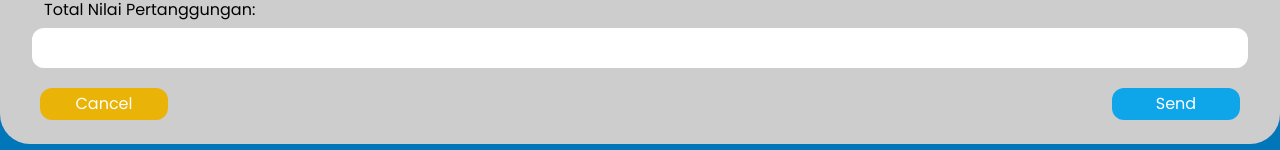
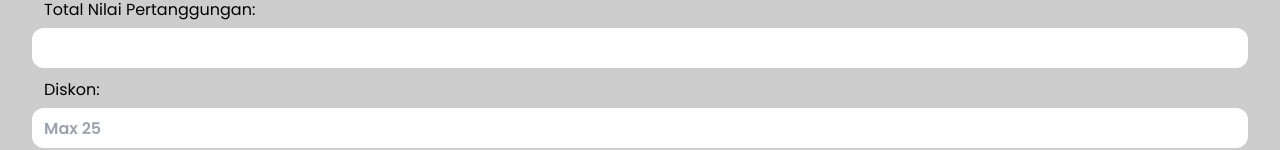
Before and after one commit to Stheven-Chen/agentApp, a React (Create React App) app: page /agent/application/newmv/1 in a window 1280 px wide. Shown: the part 802-952 px from the top of the page. Built offline with nearby package versions, Linux system fonts and the light colour scheme; no server answers.

Commit message:
diskon dan endors ngumpet

```diff
--- a/src/component/fab.tsx
+++ b/src/component/fab.tsx
@@ -48,7 +48,7 @@ function FabComponent() {
       )}
 
       {/* Bulatan Endorsement */}
-      {showBulatans && (
+      {/* {showBulatans && (
         <button
         onClick={()=>{
           setShowAlert(true)
@@ -57,7 +57,7 @@ function FabComponent() {
         className="bg-green-500 text-white rounded-full w-16 h-16 flex items-center justify-center absolute right-2 bottom-44">
           <span className="text-xs font-bold">Endorsement</span>
         </button>
-      )}
+      )} */}
 
       {/* Bulatan New */}
       {showBulatans && (
@@ -66,7 +66,7 @@ function FabComponent() {
           setShowAlert(true)
           setWhere('new')
         }}
-         className="bg-yellow-500 text-white rounded-full w-16 h-16 flex items-center justify-center absolute right-2 bottom-64">
+         className="bg-yellow-500 text-white rounded-full w-16 h-16 flex items-center justify-center absolute right-2 bottom-44 64">
           <span className="text-xs font-bold">New</span>
         </button>
       )}
--- a/src/pages/new2.tsx
+++ b/src/pages/new2.tsx
@@ -12,7 +12,7 @@ import formatCurrency from '../component/function/formatcurrency';
 import useToday from '../component/function/today';
 
 const NewApp2: React.FC = () => {
-  const [data, setData] = useState({
+  const [data, setData] = useState<any>({
     polis: '',
     alamatObj: '',
     periode: '',
@@ -20,7 +20,9 @@ const NewApp2: React.FC = () => {
     kelas:'',
     tsi:'',
     addedDate:'',
-    type:''
+    type:'',
+    diskon:'',
+    komisi:'',
   });
   const newApp = useSelector((state: NewState) => state.newApp);
   const dispatch = useDispatch();
@@ -29,7 +31,7 @@ const NewApp2: React.FC = () => {
 
   const handleInputChange = (e: React.ChangeEvent<HTMLInputElement | HTMLSelectElement>) => {
     const { name, value } = e.target;
-    setData((prevState) => ({ ...prevState,addedDate: today, type: "New", [name]: value }));
+    setData((prevState:any) => ({ ...prevState,addedDate: today, type: "New", [name]: value }));
   };
 
   const submit = (e:React.FormEvent<HTMLFormElement>) =>{
@@ -44,6 +46,8 @@ const NewApp2: React.FC = () => {
       kelas:data.kelas,
       addedDate:data.addedDate,
       type:data.type,
+      diskon:data.diskon,
+      komisi:15-data.diskon
 
     }))
 
@@ -193,6 +197,21 @@ const NewApp2: React.FC = () => {
                   type="text"
                 />
               </div>
+              <div className={`relative my-5`}>
+                <label htmlFor="diskon" className={`absolute left-3 -top-2.5 transition-all duration-200`}>
+                  Diskon:
+                </label>
+                <input
+                  id="diskon"
+                  name="diskon"
+                  placeholder="Max 15"
+                  value={data.diskon}
+                  onChange={handleInputChange}
+                  className="rounded-xl pl-3 w-full h-10 mt-5 p-3 font-Poppins font-semibold"
+                  max={15}
+                  type="number"
+                />
+              </div>
               <div className='w-full flex justify-between px-2'>
                 <button onClick={()=>{navigate('/agent/application')}} className="bg-yellow-500 h-8 w-32 text-white font-Poppins rounded-xl transform-gpu transition-transform duration-300 active:scale-90">Cancel</button>
                 <button type="submit" className="bg-sky-500 h-8 w-32 text-white font-Poppins rounded-xl transform-gpu transition-transform duration-300 active:scale-90">Send</button>
--- a/src/pages/newMv2.tsx
+++ b/src/pages/newMv2.tsx
@@ -12,7 +12,7 @@ import formatCurrency from '../component/function/formatcurrency';
 import useToday from '../component/function/today';
 
 const NewAppMv2: React.FC = () => {
-  const [data, setData] = useState({
+  const [data, setData] = useState<any>({
     polis: '',
     periode: '',
     okupasi: '',
@@ -24,8 +24,9 @@ const NewAppMv2: React.FC = () => {
     year:'',
     mesin:'',
     rangka:'',
-    plat:''
-
+    plat:'',
+    komisi:'',
+    diskon:''
   });
   const [merekMobil, setMerekMobil] = useState([]);
   const [modelMobil, setModelMobil] = useState(["1",'2','3']);
@@ -36,7 +37,7 @@ const NewAppMv2: React.FC = () => {
 
   const handleInputChange = (e: React.ChangeEvent<HTMLInputElement | HTMLSelectElement>) => {
     const { name, value } = e.target;
-    setData((prevState) => ({ ...prevState,addedDate: today, type: "New", [name]: value }));
+    setData((prevState: any) => ({ ...prevState,addedDate: today, type: "New", [name]: value }));
   };
 
 
@@ -89,7 +90,9 @@ const NewAppMv2: React.FC = () => {
       year:data.year,
       mesin:data.mesin,
       plat:data.plat,
-      rangka:data.rangka
+      rangka:data.rangka,
+      diskon:data.diskon,
+      komisi:25-data.diskon
 
     }))
 
@@ -258,6 +261,21 @@ const NewAppMv2: React.FC = () => {
                   type="text"
                 />
               </div>
+              <div className={`relative my-5`}>
+                <label htmlFor="diskon" className={`absolute left-3 -top-2.5 transition-all duration-200`}>
+                  Diskon:
+                </label>
+                <input
+                  id="diskon"
+                  name="diskon"
+                  placeholder="Max 25"
+                  value={data.diskon}
+                  onChange={handleInputChange}
+                  className="rounded-xl pl-3 w-full h-10 mt-5 p-3 font-Poppins font-semibold"
+                  max={25}
+                  type="number"
+                />
+              </div>
               <div className='w-full flex justify-between px-2'>
                 <button onClick={()=>{navigate('/agent/application')}} className="bg-yellow-500 h-8 w-32 text-white font-Poppins rounded-xl transform-gpu transition-transform duration-300 active:scale-90">Cancel</button>
                 <button type="submit" className="bg-sky-500 h-8 w-32 text-white font-Poppins rounded-xl transform-gpu transition-transform duration-300 active:scale-90">Send</button>
--- a/src/reducers/newSlice.ts
+++ b/src/reducers/newSlice.ts
@@ -33,6 +33,8 @@ interface State {
   kelas: any;
   alamatObj: any;
   newApp: any;
+  komisi:any;
+  diskon:any;
 }
 
 const initialState: State = {
@@ -66,6 +68,8 @@ const initialState: State = {
   kelas: "",
   alamatObj: "",
   newApp: "",
+  komisi:'',
+  diskon:''
 };
 
 export const newSlice = createSlice({
@@ -98,6 +102,8 @@ export const newSlice = createSlice({
       state.periode = action.payload.periode;
       state.kelas = action.payload.kelas;
       state.alamatObj = action.payload.alamatObj;
+      state.komisi = action.payload.komisi;
+      state.diskon = action.payload.diskon;
     },
   },
 });
```
Also changed, not shown: public/assets/LGopay.svg, public/assets/arrow.svg (added).
